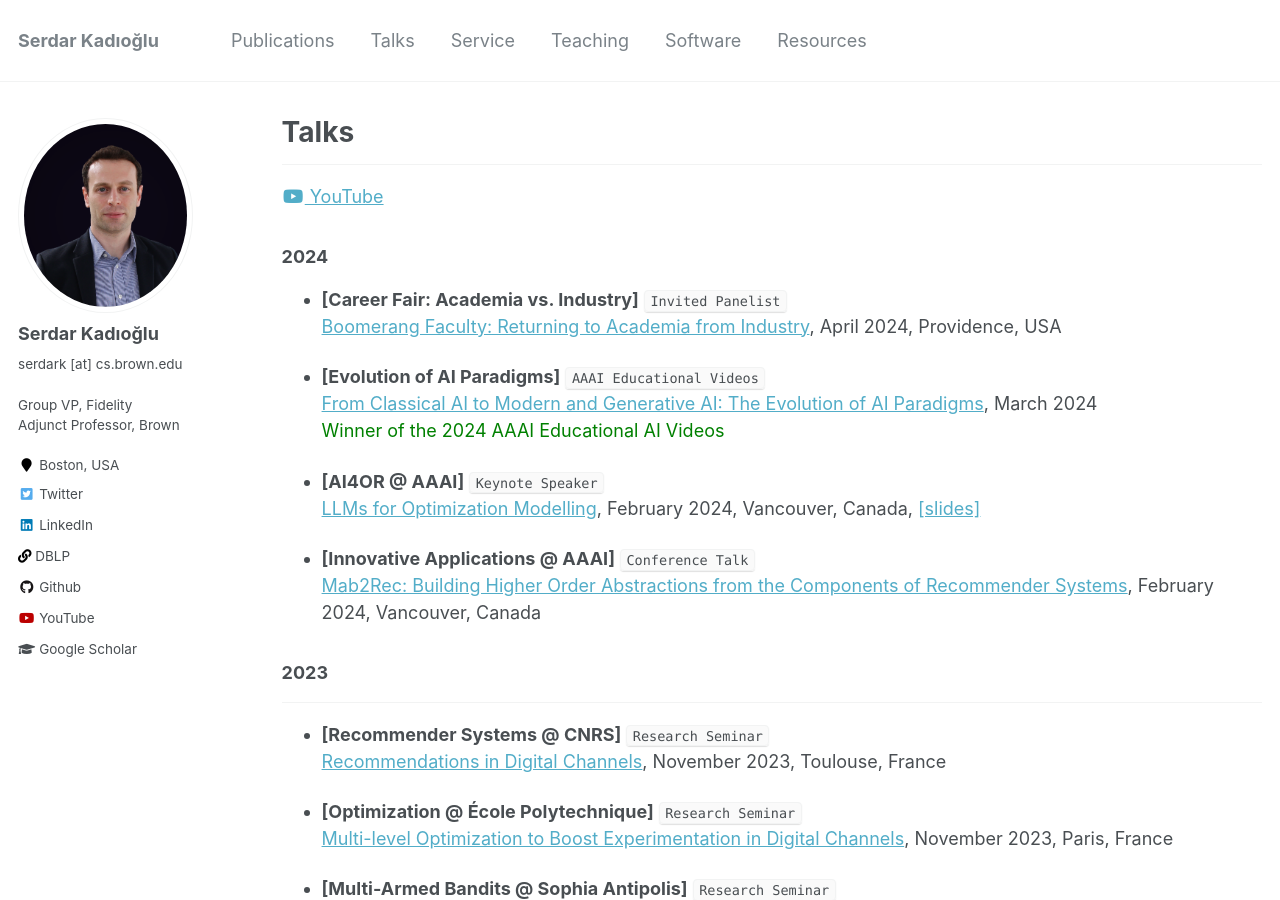
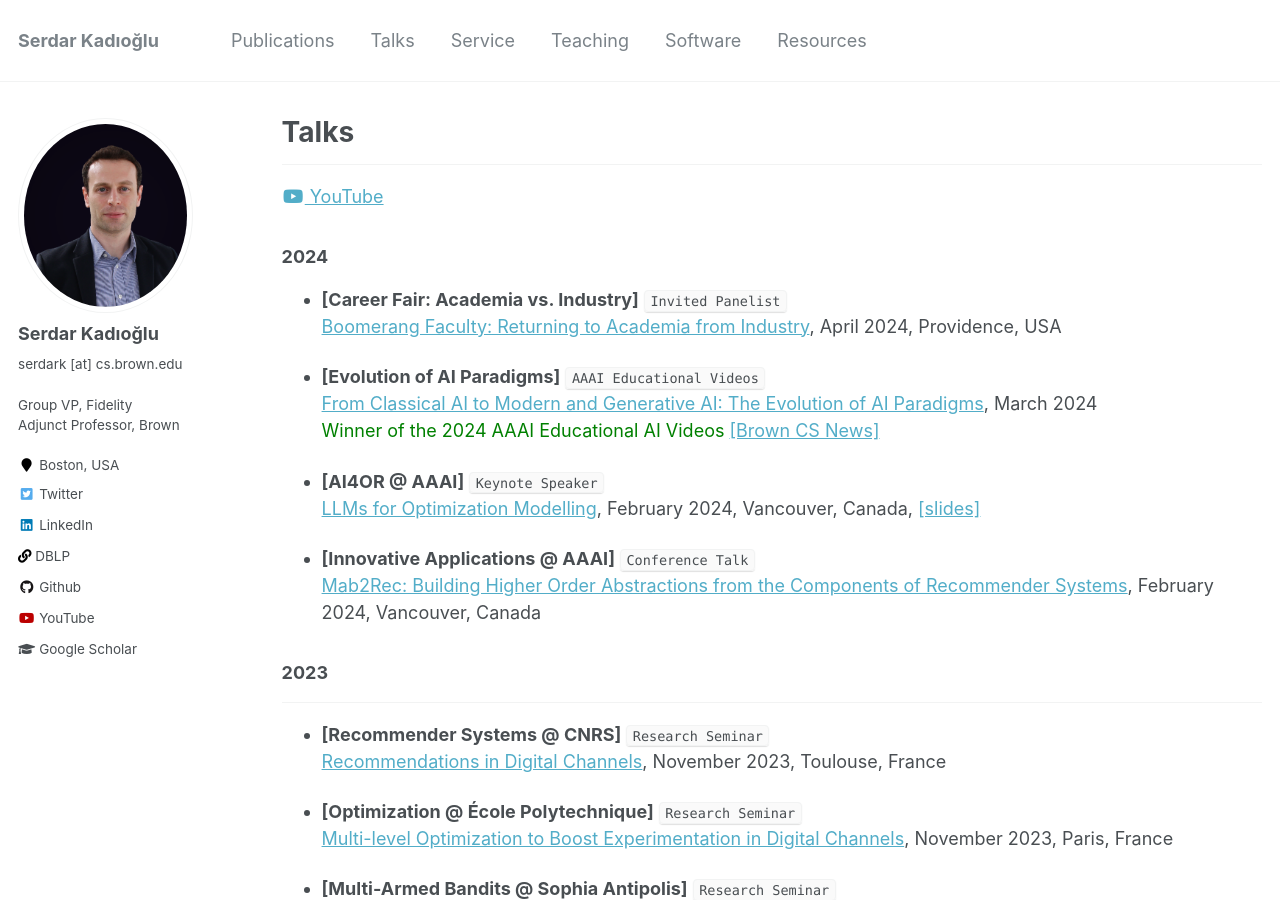
Before and after one commit to skadio/skadio.github.io, a Jekyll site: the page built from _pages/talks.md, in a window 1280 px wide and 900 px high. Built offline with Jekyll 4.4.1, drawn with Linux system fonts in a browser that asks for light colours.

Commit message:
Update talks.md

```diff
--- a/_pages/talks.md
+++ b/_pages/talks.md
@@ -15,7 +15,7 @@ author_profile: true
 
 * **[Evolution of AI Paradigms]** `AAAI Educational Videos`\
    [From Classical AI to Modern and Generative AI: The Evolution of AI Paradigms](https://www.youtube.com/watch?v=8SMmjBQ40YE&list=PL3kNflhPEzie9ivF8N_Z3Ac4d4Sum8iVz&index=2), March 2024<br>
-   <span style="color:green"> Winner of the 2024 AAAI Educational AI Videos</span>
+   <span style="color:green"> Winner of the 2024 AAAI Educational AI Videos</span> [[Brown CS News]](https://awards.cs.brown.edu/2024/05/07/serdar-kadioglu-wins-2024-aaai-educational-ai-video-competition/)
 
 * **[AI4OR @ AAAI]** `Keynote Speaker`\
    [LLMs for Optimization Modelling](https://ai-or.github.io/2024/#Keynote%20Spearkers), February 2024, Vancouver, Canada, [[slides]](https://nbviewer.org/github/skadio/skadio.github.io/blob/master/files/2024_Kadioglu_AI4OR_AAAI.pdf)
```
